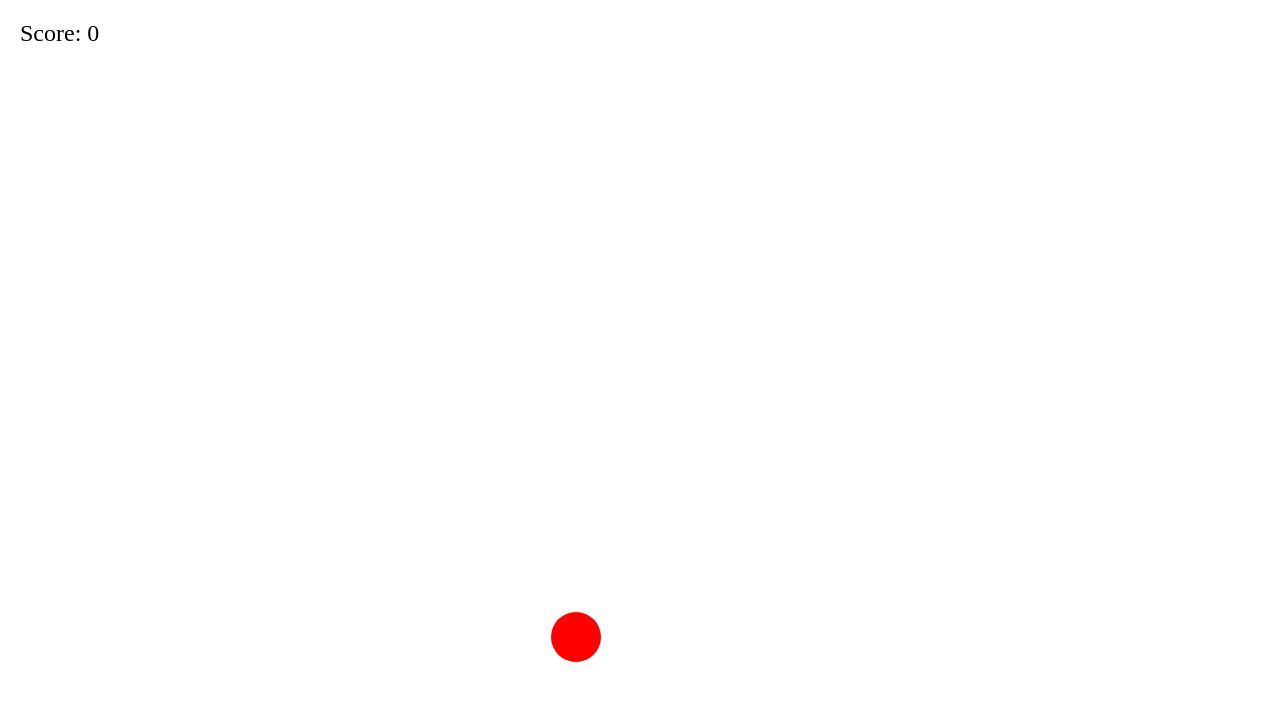
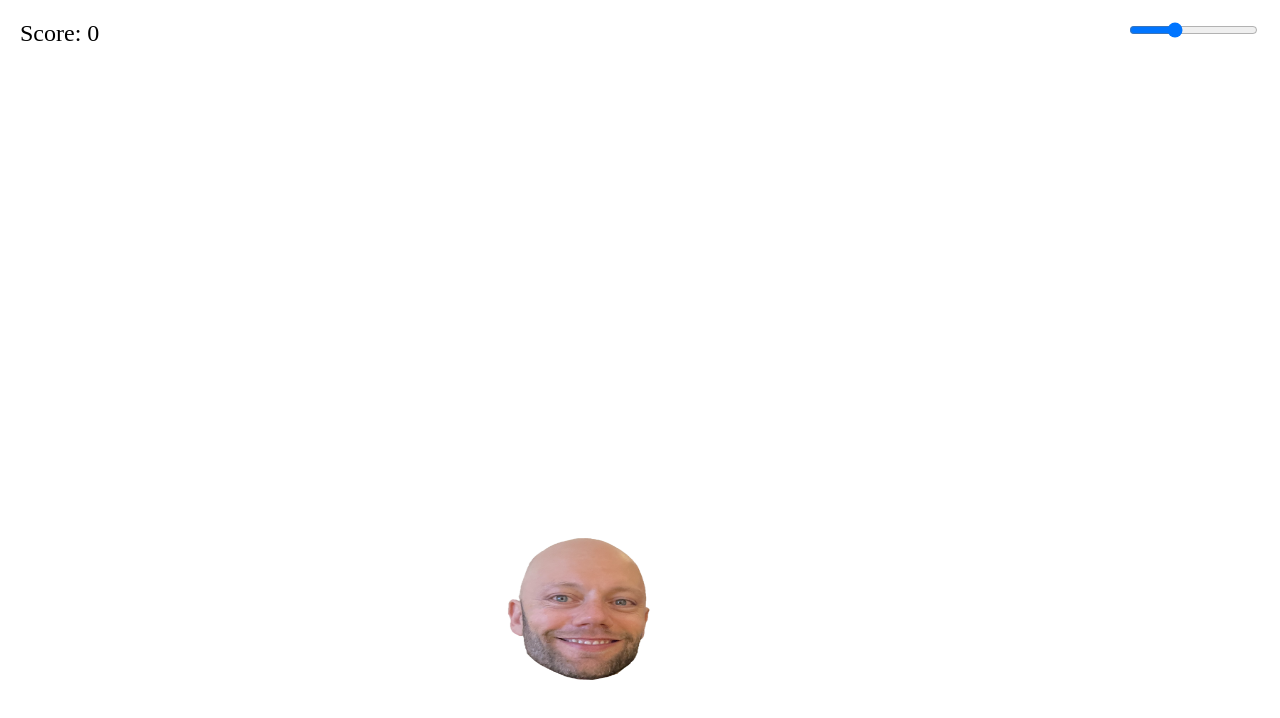
Before and after one commit to DLmusic/MathGameTest1, a plain HTML site: page index.html in a window 1280 px wide. Drawn offline with Linux system fonts and the light colour scheme.

Commit message:
Add files via upload

```diff
--- a/game.js
+++ b/game.js
@@ -1,10 +1,12 @@
 const target = document.getElementById('target');
 const scoreDisplay = document.getElementById('score');
+const speedSlider = document.getElementById('speedSlider');
 let score = 0;
+let moveInterval = 1000; // Initial speed set to 1000 milliseconds
 
 function moveTarget() {
-    const x = Math.random() * (window.innerWidth - 50);
-    const y = Math.random() * (window.innerHeight - 50);
+    const x = Math.random() * (window.innerWidth - target.offsetWidth);
+    const y = Math.random() * (window.innerHeight - target.offsetHeight);
     target.style.top = `${y}px`;
     target.style.left = `${x}px`;
 }
@@ -15,4 +17,12 @@ target.addEventListener('click', () => {
     moveTarget();
 });
 
-setInterval(moveTarget, 1000);
+// Update the moveInterval based on the slider's value
+speedSlider.addEventListener('input', () => {
+    moveInterval = speedSlider.value;
+    clearInterval(moving);
+    moving = setInterval(moveTarget, moveInterval);
+});
+
+// Start moving the target
+let moving = setInterval(moveTarget, moveInterval);
--- a/index.html
+++ b/index.html
@@ -9,7 +9,9 @@
 <body>
     <div id="gameContainer">
         <div id="score">Score: 0</div>
-        <div id="target"></div>
+        <img id="target" src="face1.png" alt="Catch me!" />
+        <input type="range" id="speedSlider" min="500" max="2000" value="1000" step="100" style="position: absolute; top: 20px; right: 20px;">
+
     </div>
     <script src="game.js"></script>
 </body>
--- a/style.css
+++ b/style.css
@@ -18,10 +18,8 @@ body, html {
     font-size: 24px;
 }
 #target {
-    width: 50px;
-    height: 50px;
+    width: 150px;
+    height: 150px;
     position: absolute;
-    background-color: red;
-    border-radius: 50%;
     cursor: pointer;
 }
```
Also changed, not shown: Face1.png (added).
